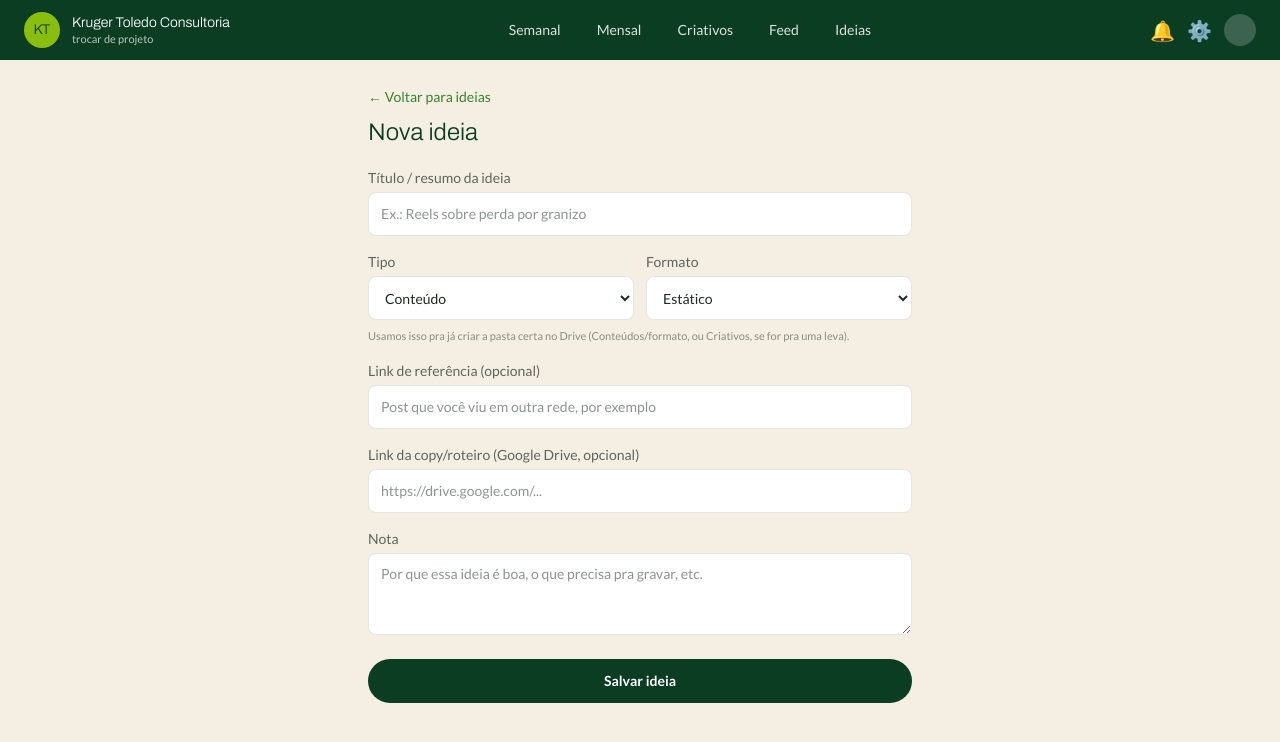
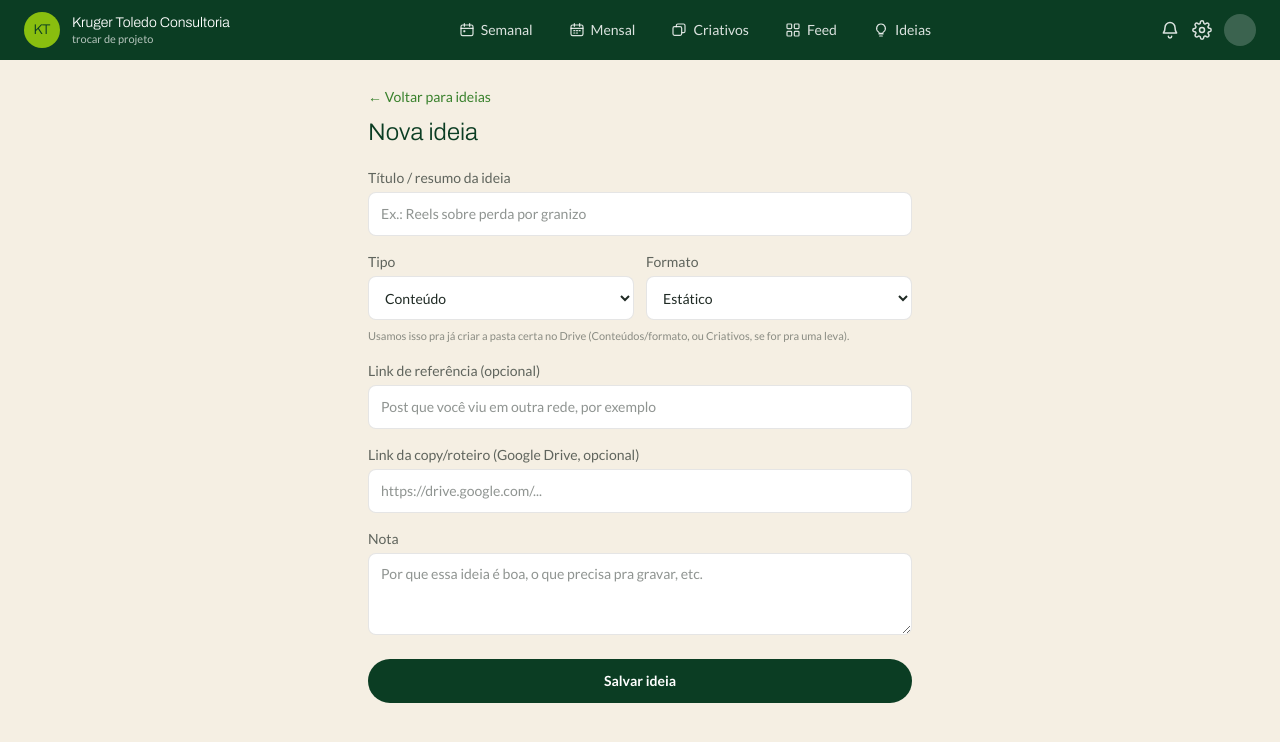
Before and after one commit to lovegigi2007-lgtm/kt-aprovacao-conteudo, a Next.js app: page /ideias/nova in a window 1280 px wide. Shown: the top 742 px of the page. Built offline with nearby package versions, Linux system fonts and the light colour scheme; no server answers.

Commit message:
Polimento visual: icones SVG, detalhe de marca, botoes e cards padronizados

```diff
--- a/src/app/actions/ideas.ts
+++ b/src/app/actions/ideas.ts
@@ -28,8 +28,9 @@ export async function criarIdeia(formData: FormData) {
   if (tipo === "conteudo") {
     try {
       driveFolderUrl = await criarPastaDeConteudo(project.id, formato, titulo);
-    } catch {
-      // se o Drive não estiver conectado ou der erro, segue sem travar a ideia
+    } catch (e) {
+      console.error("Erro ao criar pasta no Drive para a ideia:", e);
+      // segue sem travar a ideia mesmo se o Drive falhar
     }
   }
 
--- a/src/app/aprovacao/page.tsx
+++ b/src/app/aprovacao/page.tsx
@@ -46,9 +46,10 @@ export default async function AprovacaoPage() {
 
   return (
     <div className="max-w-2xl mx-auto px-4 py-4 md:py-6">
-      <h1 className="font-title font-900 text-2xl text-principal mb-1">
+      <h1 className="font-title font-900 text-2xl text-principal">
         Aguardando sua aprovação
       </h1>
+      <div className="fio-marca" />
       <p className="text-sm text-texto/60 mb-5">
         {conteudos.length === 0
           ? "Nada pendente por aqui — tudo em dia."
--- a/src/app/page.tsx
+++ b/src/app/page.tsx
@@ -101,15 +101,13 @@ export default async function SemanalPage() {
           <h1 className="font-title font-900 text-2xl text-principal">
             Semanal
           </h1>
+          <div className="fio-marca" />
           <p className="text-sm text-texto/60">
             {dias[0].toLocaleDateString("pt-BR")} a{" "}
             {dias[6].toLocaleDateString("pt-BR")}
           </p>
         </div>
-        <Link
-          href="/novo-conteudo"
-          className="rounded-full bg-principal text-branco text-sm font-semibold px-4 py-2.5 min-h-[44px] hover:bg-principal/90 flex items-center"
-        >
+        <Link href="/novo-conteudo" className="btn-primario">
           + Novo conteúdo
         </Link>
       </div>
--- a/src/components/bottom-nav.tsx
+++ b/src/components/bottom-nav.tsx
@@ -1,11 +1,18 @@
 import Link from "next/link";
+import {
+  IconSemanal,
+  IconMensal,
+  IconCriativos,
+  IconFeed,
+  IconIdeias,
+} from "./icons";
 
 const abas = [
-  { href: "/", label: "Semanal", icon: "📅" },
-  { href: "/mensal", label: "Mensal", icon: "🗓️" },
-  { href: "/criativos", label: "Criativos", icon: "🎯" },
-  { href: "/feed", label: "Feed", icon: "▦" },
-  { href: "/ideias", label: "Ideias", icon: "💡" },
+  { href: "/", label: "Semanal", Icone: IconSemanal },
+  { href: "/mensal", label: "Mensal", Icone: IconMensal },
+  { href: "/criativos", label: "Criativos", Icone: IconCriativos },
+  { href: "/feed", label: "Feed", Icone: IconFeed },
+  { href: "/ideias", label: "Ideias", Icone: IconIdeias },
 ];
 
 export function BottomNav({
@@ -38,9 +45,9 @@ export function BottomNav({
           <Link
             key={aba.href}
             href={aba.href}
-            className="flex flex-col items-center justify-center gap-0.5 py-2.5 flex-1 min-h-[52px] text-branco/80 hover:text-branco active:bg-branco/10"
+            className="flex flex-col items-center justify-center gap-0.5 py-2.5 flex-1 min-h-[52px] text-branco/80 hover:text-branco active:bg-branco/10 transition-colors"
           >
-            <span className="text-lg leading-none">{aba.icon}</span>
+            <aba.Icone className="h-5 w-5" />
             <span className="text-[11px] font-medium">{aba.label}</span>
           </Link>
         ))}
--- a/src/components/content-card.tsx
+++ b/src/components/content-card.tsx
@@ -14,10 +14,10 @@ export function ContentCard({ conteudo }: { conteudo: Conteudo }) {
 
   return (
     <div
-      className={`rounded-xl border bg-branco shadow-sm overflow-hidden ${
+      className={`rounded-xl border overflow-hidden shadow-sm transition-all hover:shadow-md hover:-translate-y-0.5 ${
         reprovado
           ? "border-[var(--status-reprovado)] bg-[var(--status-reprovado-bg)]"
-          : "border-black/5"
+          : "border-black/5 bg-branco"
       }`}
     >
       {conteudo.miniaturaUrl ? (
@@ -29,10 +29,14 @@ export function ContentCard({ conteudo }: { conteudo: Conteudo }) {
         />
       ) : (
         <div
-          className="h-20 w-full"
+          className="h-20 w-full flex items-center justify-center"
           style={{ backgroundColor: conteudo.corCapa }}
           aria-hidden
-        />
+        >
+          <span className="text-branco/70 text-[10px] font-semibold uppercase tracking-wide">
+            {conteudo.formato}
+          </span>
+        </div>
       )}
       <div className="p-3 flex flex-col gap-1.5">
         <div className="flex items-center justify-between gap-2">
--- /dev/null
+++ b/src/components/icons.tsx
@@ -0,0 +1,80 @@
+type IconProps = { className?: string };
+
+const base = {
+  fill: "none",
+  stroke: "currentColor",
+  strokeWidth: 1.8,
+  strokeLinecap: "round" as const,
+  strokeLinejoin: "round" as const,
+  viewBox: "0 0 24 24",
+};
+
+export function IconSemanal({ className }: IconProps) {
+  return (
+    <svg {...base} className={className}>
+      <rect x="3" y="4.5" width="18" height="16" rx="2.5" />
+      <path d="M3 9.5h18" />
+      <path d="M8 2.5v4M16 2.5v4" />
+      <rect x="6.5" y="12.3" width="3" height="3" rx="0.6" fill="currentColor" stroke="none" />
+    </svg>
+  );
+}
+
+export function IconMensal({ className }: IconProps) {
+  return (
+    <svg {...base} className={className}>
+      <rect x="3" y="4.5" width="18" height="16" rx="2.5" />
+      <path d="M3 9.5h18" />
+      <path d="M8 2.5v4M16 2.5v4" />
+      <path d="M7.2 13h1.6M11.2 13h1.6M15.2 13h1.6M7.2 16.5h1.6M11.2 16.5h1.6" />
+    </svg>
+  );
+}
+
+export function IconCriativos({ className }: IconProps) {
+  return (
+    <svg {...base} className={className}>
+      <rect x="3" y="7" width="13" height="13" rx="2.2" />
+      <path d="M8 7V5.2a2.2 2.2 0 0 1 2.2-2.2h8.6A2.2 2.2 0 0 1 21 5.2v8.6a2.2 2.2 0 0 1-2.2 2.2H17" />
+    </svg>
+  );
+}
+
+export function IconFeed({ className }: IconProps) {
+  return (
+    <svg {...base} className={className}>
+      <rect x="3" y="3" width="7" height="7" rx="1.3" />
+      <rect x="14" y="3" width="7" height="7" rx="1.3" />
+      <rect x="3" y="14" width="7" height="7" rx="1.3" />
+      <rect x="14" y="14" width="7" height="7" rx="1.3" />
+    </svg>
+  );
+}
+
+export function IconIdeias({ className }: IconProps) {
+  return (
+    <svg {...base} className={className}>
+      <path d="M9 18h6" />
+      <path d="M10 21h4" />
+      <path d="M12 3a6.5 6.5 0 0 0-3.8 11.8c.6.45 1 1.2 1 2.2h5.6c0-1 .4-1.75 1-2.2A6.5 6.5 0 0 0 12 3Z" />
+    </svg>
+  );
+}
+
+export function IconSino({ className }: IconProps) {
+  return (
+    <svg {...base} className={className}>
+      <path d="M6 9a6 6 0 1 1 12 0c0 4.2 1.4 5.6 2 6.5H4c.6-.9 2-2.3 2-6.5Z" />
+      <path d="M10 19.5a2 2 0 0 0 4 0" />
+    </svg>
+  );
+}
+
+export function IconEngrenagem({ className }: IconProps) {
+  return (
+    <svg {...base} className={className}>
+      <circle cx="12" cy="12" r="3" />
+      <path d="M19.4 15a1.65 1.65 0 0 0 .33 1.82l.06.06a2 2 0 1 1-2.83 2.83l-.06-.06a1.65 1.65 0 0 0-1.82-.33 1.65 1.65 0 0 0-1 1.51V21a2 2 0 0 1-4 0v-.09A1.65 1.65 0 0 0 9 19.4a1.65 1.65 0 0 0-1.82.33l-.06.06a2 2 0 1 1-2.83-2.83l.06-.06a1.65 1.65 0 0 0 .33-1.82 1.65 1.65 0 0 0-1.51-1H3a2 2 0 0 1 0-4h.09A1.65 1.65 0 0 0 4.6 9a1.65 1.65 0 0 0-.33-1.82l-.06-.06a2 2 0 1 1 2.83-2.83l.06.06a1.65 1.65 0 0 0 1.82.33H9a1.65 1.65 0 0 0 1-1.51V3a2 2 0 0 1 4 0v.09a1.65 1.65 0 0 0 1 1.51 1.65 1.65 0 0 0 1.82-.33l.06-.06a2 2 0 1 1 2.83 2.83l-.06.06a1.65 1.65 0 0 0-.33 1.82V9a1.65 1.65 0 0 0 1.51 1H21a2 2 0 0 1 0 4h-.09a1.65 1.65 0 0 0-1.51 1Z" />
+    </svg>
+  );
+}
--- a/src/components/top-nav.tsx
+++ b/src/components/top-nav.tsx
@@ -1,11 +1,20 @@
 import Link from "next/link";
+import {
+  IconSemanal,
+  IconMensal,
+  IconCriativos,
+  IconFeed,
+  IconIdeias,
+  IconSino,
+  IconEngrenagem,
+} from "./icons";
 
 const abas = [
-  { href: "/", label: "Semanal" },
-  { href: "/mensal", label: "Mensal" },
-  { href: "/criativos", label: "Criativos" },
-  { href: "/feed", label: "Feed" },
-  { href: "/ideias", label: "Ideias" },
+  { href: "/", label: "Semanal", Icone: IconSemanal },
+  { href: "/mensal", label: "Mensal", Icone: IconMensal },
+  { href: "/criativos", label: "Criativos", Icone: IconCriativos },
+  { href: "/feed", label: "Feed", Icone: IconFeed },
+  { href: "/ideias", label: "Ideias", Icone: IconIdeias },
 ];
 
 export function TopNav({
@@ -35,8 +44,9 @@ export function TopNav({
           <Link
             key={aba.href}
             href={aba.href}
-            className="px-4 py-2 rounded-full text-sm font-medium text-branco/85 hover:bg-branco/10 hover:text-branco transition-colors"
+            className="flex items-center gap-1.5 px-4 py-2 rounded-full text-sm font-medium text-branco/85 hover:bg-branco/10 hover:text-branco transition-colors"
           >
+            <aba.Icone className="h-4 w-4" />
             {aba.label}
           </Link>
         ))}
@@ -45,21 +55,30 @@ export function TopNav({
         {aguardandoAprovacao > 0 && (
           <Link
             href="/aprovacao"
-            className="flex items-center gap-1.5 rounded-full bg-destaque text-principal text-xs font-bold px-3 py-1.5 hover:brightness-95"
+            className="flex items-center gap-1.5 rounded-full bg-destaque text-principal text-xs font-bold px-3 py-1.5 transition-all hover:brightness-95 hover:shadow-md"
           >
-            🔔 {aguardandoAprovacao} aguardando sua aprovação
+            <IconSino className="h-3.5 w-3.5" />
+            {aguardandoAprovacao} aguardando sua aprovação
           </Link>
         )}
-        <Link href="/notificacoes" className="relative" aria-label="Notificações">
-          <span className="text-xl">🔔</span>
+        <Link
+          href="/notificacoes"
+          className="relative text-branco/85 hover:text-branco transition-colors"
+          aria-label="Notificações"
+        >
+          <IconSino className="h-5 w-5" />
           {notificacoesNaoLidas > 0 && (
             <span className="absolute -top-1 -right-1.5 h-4 min-w-4 px-1 rounded-full bg-destaque text-principal text-[10px] font-bold flex items-center justify-center">
               {notificacoesNaoLidas}
             </span>
           )}
         </Link>
-        <Link href="/configuracoes" aria-label="Configurações" className="text-xl">
-          ⚙️
+        <Link
+          href="/configuracoes"
+          aria-label="Configurações"
+          className="text-branco/85 hover:text-branco transition-colors"
+        >
+          <IconEngrenagem className="h-5 w-5" />
         </Link>
         <div className="h-8 w-8 rounded-full bg-branco/20" />
       </div>
```
Also changed, not shown: src/app/criativos/page.tsx (+3 -6 lines), src/app/globals.css (+33 -1 lines), src/app/ideias/page.tsx (+3 -5 lines), src/app/mensal/page.tsx (+4 -4 lines).
